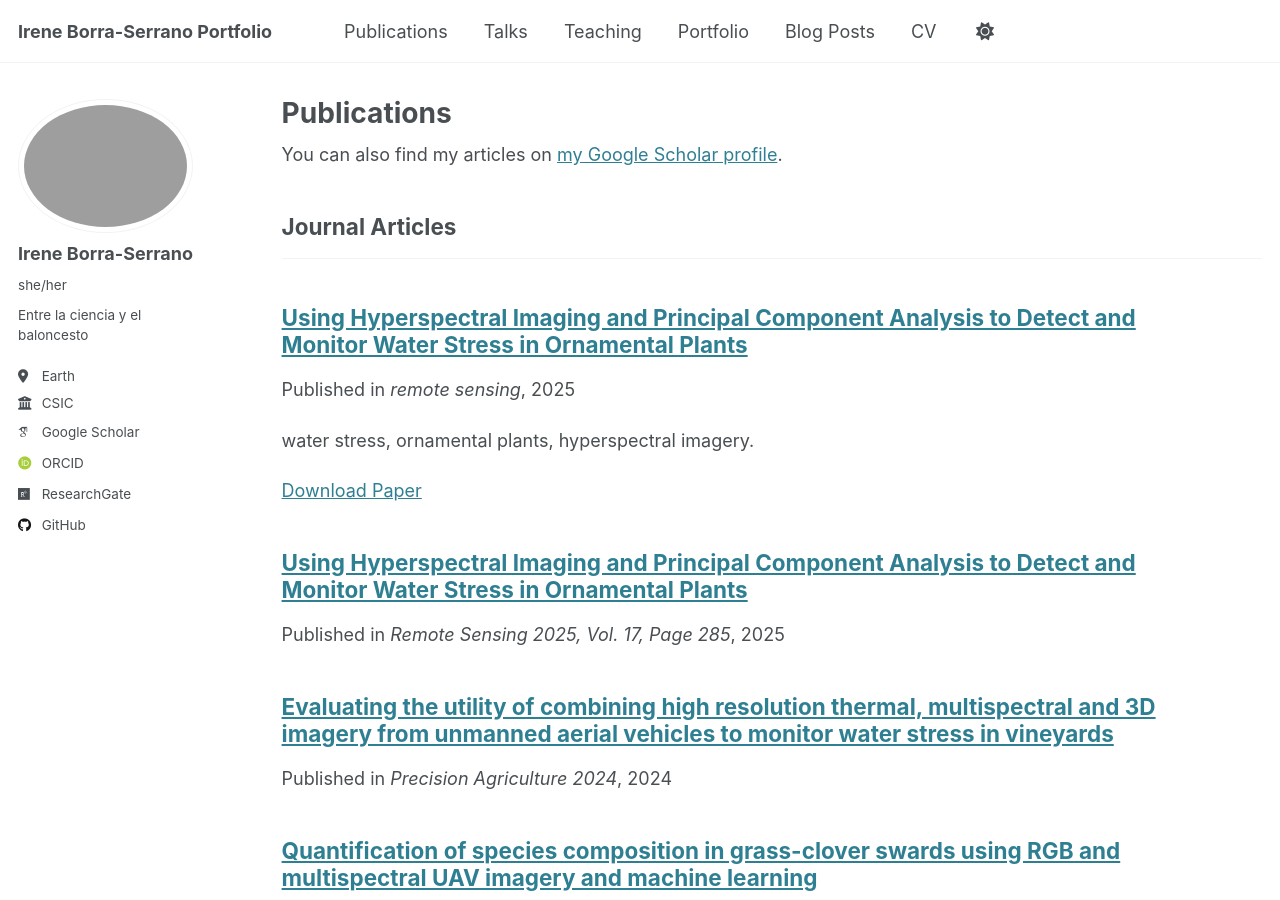
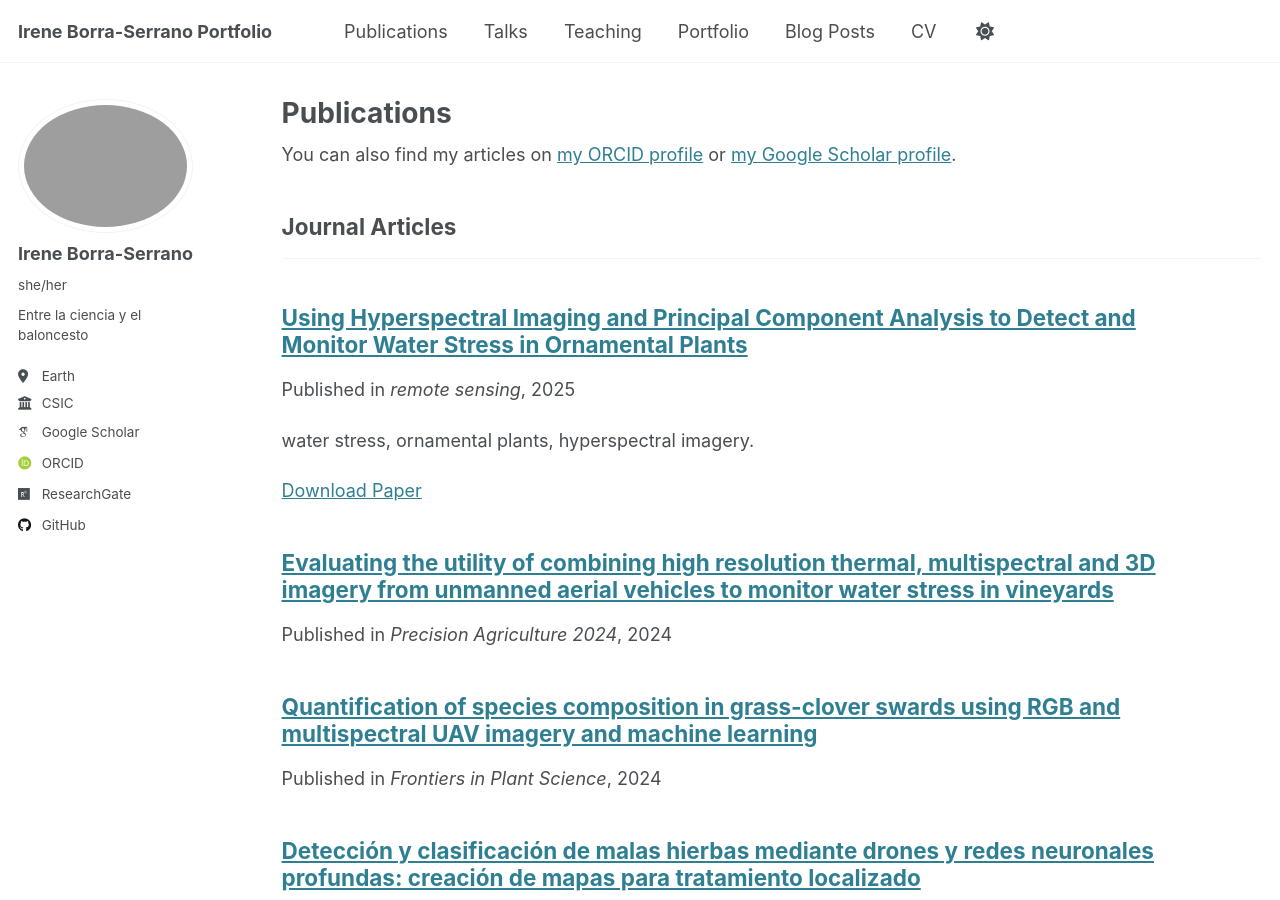
Before and after one commit to IreneBS/irene_borra-serrano, a Jekyll site: the page built from _pages/publications.html, in a window 1280 px wide and 900 px high. Built offline with Jekyll 4.4.1, drawn with Linux system fonts in a browser that asks for light colours; some web fonts are replaced.

```diff
--- a/_pages/publications.html
+++ b/_pages/publications.html
@@ -6,7 +6,7 @@ author_profile: true
 ---
 
 {% if site.author.googlescholar %}
-  <div class="wordwrap">You can also find my articles on <a href="{{site.author.googlescholar}}">my Google Scholar profile</a>.</div>
+  <div class="wordwrap">You can also find my articles on <a href="{{site.author.ORCID}}">my ORCID profile</a> or <a href="{{site.author.googlescholar}}">my Google Scholar profile</a>.</div>
 {% endif %}
 
 {% include base_path %}
--- a/_publications/patiluna2025.md
+++ /dev/null
@@ -1,9 +0,0 @@
----
-title: "Using Hyperspectral Imaging and Principal Component Analysis to Detect and Monitor Water Stress in Ornamental Plants"
-collection: "publications"
-category: "manuscripts"
-permalink: "patiluna2025.md"
-excerpt: ""
-date: "2025-01-01"
-venue: "Remote Sensing 2025, Vol. 17, Page 285"
----
```
Also changed, not shown: _publications/borra_serrano2015.md (+1 -1 lines).
